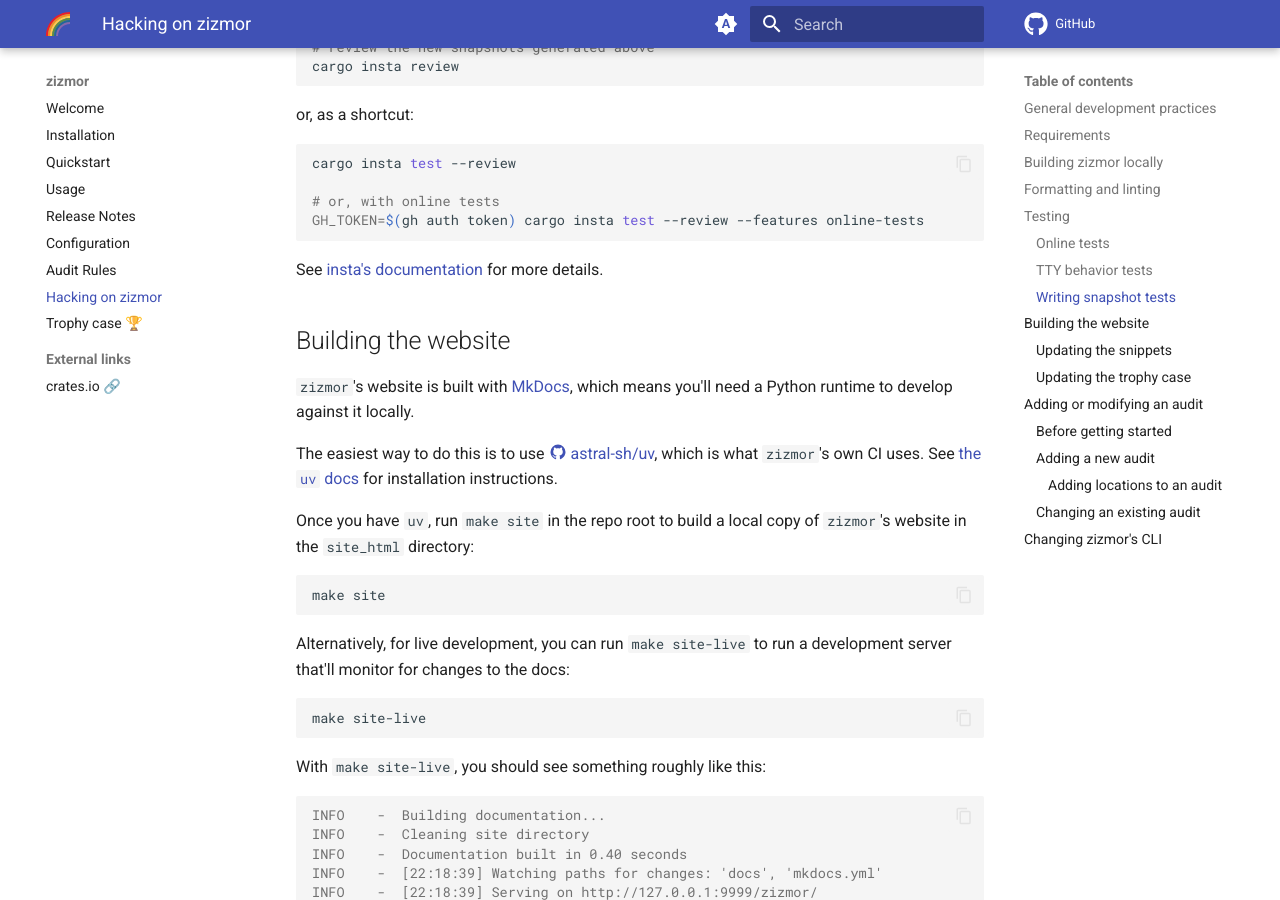
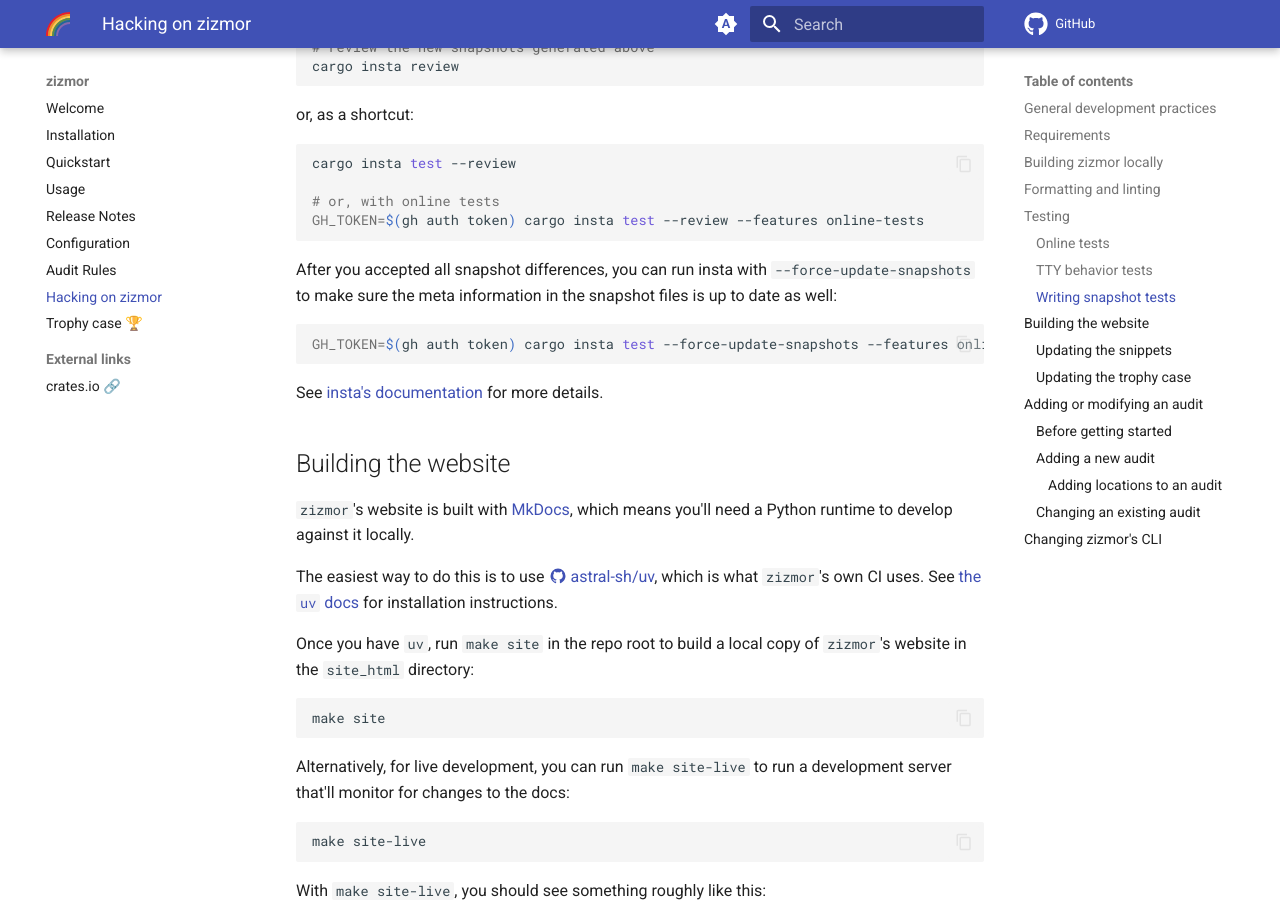
Before and after one commit to zizmorcore/zizmor, an MkDocs documentation site: the page built from docs/development.md, in a window 1280 px wide and 900 px high, scrolled down 2912 px. Built offline with MkDocs 1.6.1 and Material for MkDocs 9.7.7, drawn with Linux system fonts in a browser that asks for light colours; comment, search, counter and statistics services are not loaded.

Commit message:
doc: mention insta `--force-update-snapshots` (#728)

````diff
--- a/docs/development.md
+++ b/docs/development.md
@@ -158,6 +158,14 @@
 
 # or, with online tests
 GH_TOKEN=$(gh auth token) cargo insta test --review --features online-tests
+```
+
+After you accepted all snapshot differences, you can run insta with
+`--force-update-snapshots` to make sure the meta information in the snapshot
+files is up to date as well:
+
+```bash
+GH_TOKEN=$(gh auth token) cargo insta test --force-update-snapshots --features online-tests
 ```
 
 See [insta's documentation] for more details.
````
